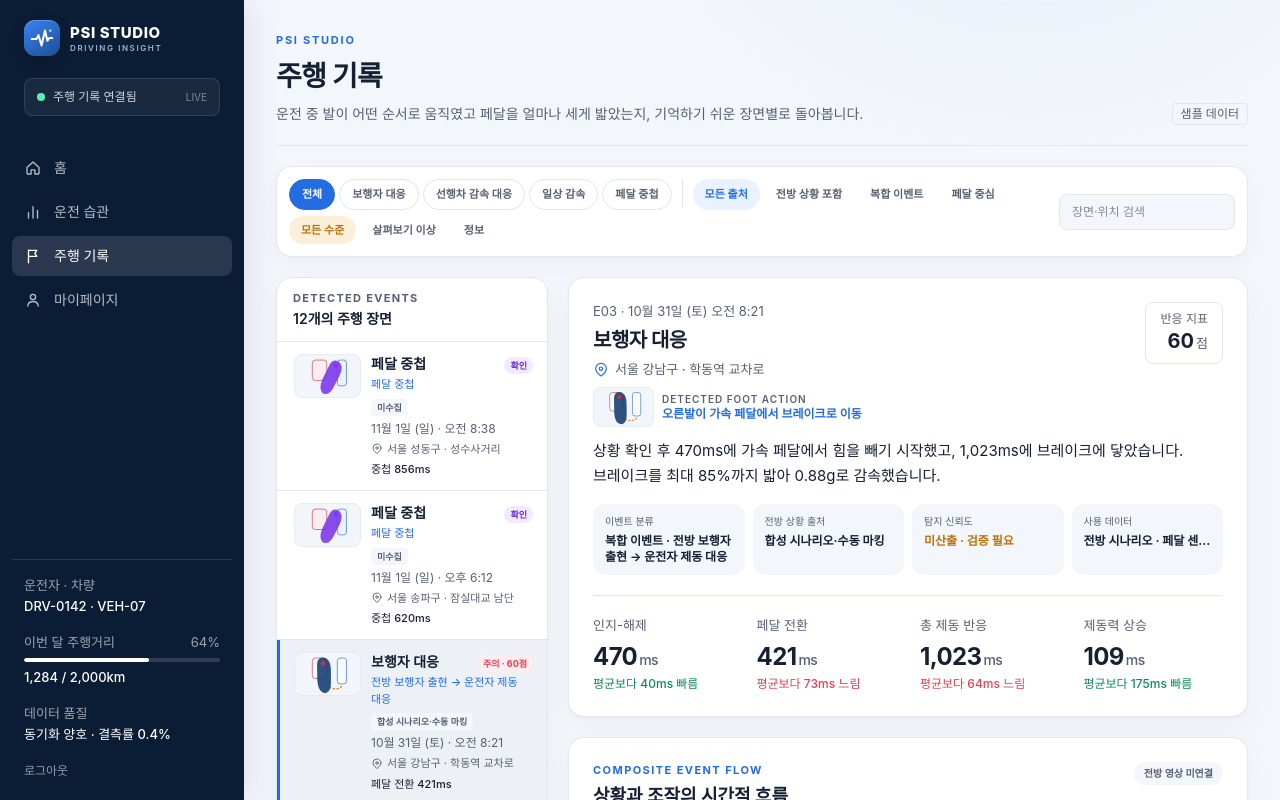
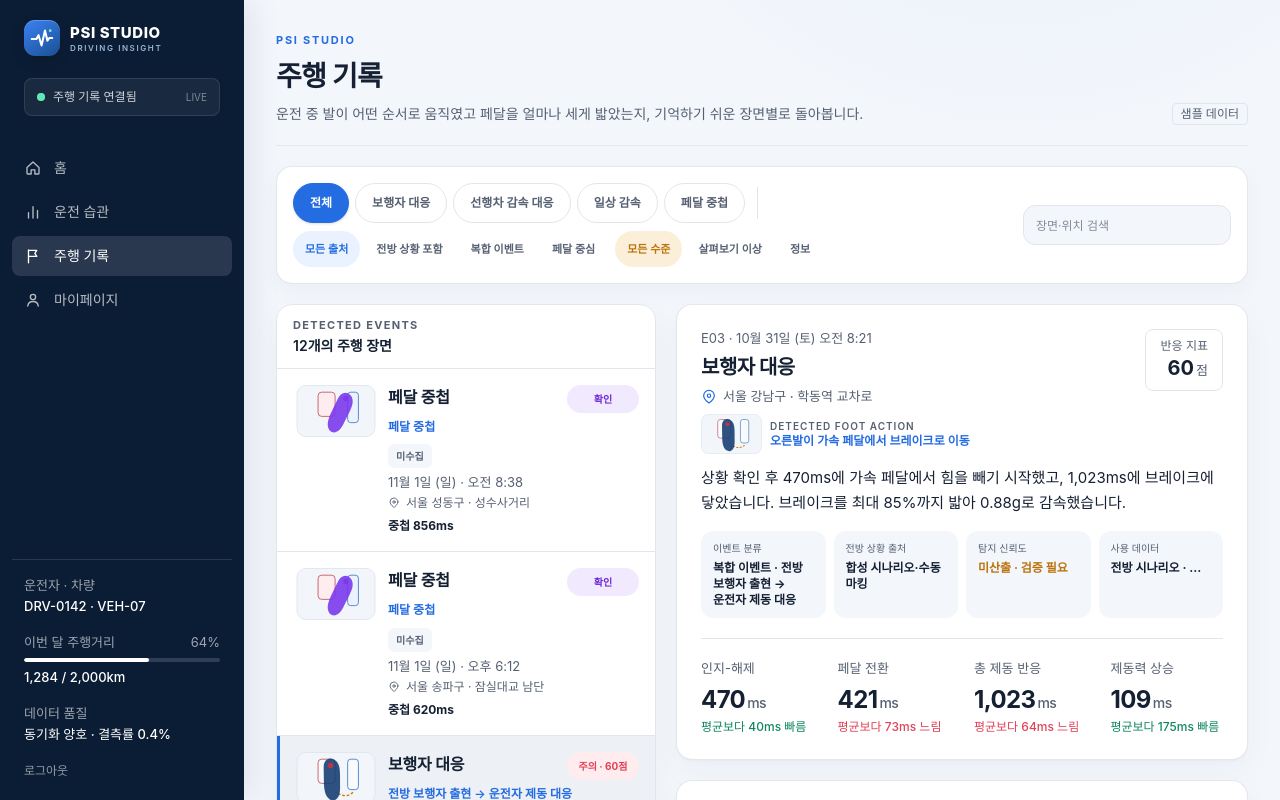
Before and after one commit to Happy-Day-HaHa/PSI-Drive, a Next.js app in the folder apps/web/: page /events in a window 1280 px wide. Shown: the top 800 px of the page. Built offline with nearby package versions, Linux system fonts and the light colour scheme; a web font is replaced by a local one.

Commit message:
fix(web): widen event list and center filters

```diff
--- a/apps/web/src/components/EventsExplorer.tsx
+++ b/apps/web/src/components/EventsExplorer.tsx
@@ -121,24 +121,24 @@ export function EventsExplorer() {
           action={<SampleBadge />}
         />
       </div>
-      <div className="hidden rounded-2xl border border-line/90 bg-white p-3 shadow-[0_8px_22px_rgba(15,31,54,.035)] xl:grid xl:grid-cols-[minmax(0,1fr)_auto] xl:items-center xl:gap-3">
-        <div className="flex min-w-0 flex-wrap gap-1.5">
-          <div className="flex flex-wrap gap-1" role="group" aria-label="주행 장면 유형 필터">
+      <div className="hidden rounded-2xl border border-line/90 bg-white p-4 shadow-[0_8px_22px_rgba(15,31,54,.035)] xl:grid xl:grid-cols-[minmax(0,1fr)_auto] xl:items-center xl:gap-4">
+        <div className="flex min-w-0 flex-wrap items-center gap-2">
+          <div className="flex flex-wrap items-center gap-1.5" role="group" aria-label="주행 장면 유형 필터">
             {filters.map((item) => (
-              <button key={item.key} type="button" aria-pressed={filter === item.key} onClick={() => setFilter(item.key)} className={`shrink-0 rounded-full border px-3 py-1.5 text-[11px] font-semibold whitespace-nowrap transition-colors ${filter === item.key ? "border-brand bg-brand text-white" : "border-line bg-card text-muted hover:text-ink"}`}>{item.label}</button>
+              <button key={item.key} type="button" aria-pressed={filter === item.key} onClick={() => setFilter(item.key)} className={`inline-flex min-h-10 shrink-0 items-center justify-center rounded-full border px-4 text-center text-[12px] leading-none font-semibold whitespace-nowrap transition-colors ${filter === item.key ? "border-brand bg-brand text-white shadow-sm" : "border-line bg-card text-muted hover:border-[#cbd8e8] hover:text-ink"}`}>{item.label}</button>
             ))}
           </div>
-          <span className="mx-1 h-7 w-px bg-line" aria-hidden />
-          <div className="flex flex-wrap gap-1" role="group" aria-label="데이터 출처 필터">
-            {sourceFilters.map((item) => <button key={item.key} type="button" aria-pressed={sourceFilter === item.key} onClick={() => setSourceFilter(item.key)} className={`rounded-full px-3 py-1.5 text-[11px] font-semibold transition ${sourceFilter === item.key ? "bg-[#eaf2ff] text-brand" : "text-muted hover:bg-canvas"}`}>{item.label}</button>)}
+          <span className="mx-1 h-8 w-px bg-line" aria-hidden />
+          <div className="flex flex-wrap items-center gap-1" role="group" aria-label="데이터 출처 필터">
+            {sourceFilters.map((item) => <button key={item.key} type="button" aria-pressed={sourceFilter === item.key} onClick={() => setSourceFilter(item.key)} className={`inline-flex min-h-9 items-center justify-center rounded-full px-3 text-center text-[11px] leading-none font-semibold transition ${sourceFilter === item.key ? "bg-[#eaf2ff] text-brand" : "text-muted hover:bg-canvas"}`}>{item.label}</button>)}
           </div>
-          <div className="flex flex-wrap gap-1" role="group" aria-label="주의 수준 필터">
-            {severityFilters.map((item) => <button key={item.key} type="button" aria-pressed={severityFilter === item.key} onClick={() => setSeverityFilter(item.key)} className={`rounded-full px-3 py-1.5 text-[11px] font-semibold transition ${severityFilter === item.key ? "bg-caution-soft text-caution" : "text-muted hover:bg-canvas"}`}>{item.label}</button>)}
+          <div className="flex flex-wrap items-center gap-1" role="group" aria-label="주의 수준 필터">
+            {severityFilters.map((item) => <button key={item.key} type="button" aria-pressed={severityFilter === item.key} onClick={() => setSeverityFilter(item.key)} className={`inline-flex min-h-9 items-center justify-center rounded-full px-3 text-center text-[11px] leading-none font-semibold transition ${severityFilter === item.key ? "bg-caution-soft text-caution" : "text-muted hover:bg-canvas"}`}>{item.label}</button>)}
           </div>
         </div>
-        <label className="relative block"><span className="sr-only">이벤트 검색</span><input type="search" value={query} onChange={(input) => setQuery(input.target.value)} placeholder="장면·위치 검색" className="h-9 w-44 rounded-lg border border-line bg-canvas px-3 text-xs outline-none placeholder:text-muted/70 focus:border-brand focus:bg-white" /></label>
+        <label className="relative block"><span className="sr-only">이벤트 검색</span><input type="search" value={query} onChange={(input) => setQuery(input.target.value)} placeholder="장면·위치 검색" className="h-10 w-52 rounded-xl border border-line bg-canvas px-3 text-xs outline-none placeholder:text-muted/70 focus:border-brand focus:bg-white" /></label>
       </div>
-      <div className="grid min-h-0 grid-cols-1 items-start gap-5 overflow-hidden xl:grid-cols-[272px_minmax(0,1fr)] xl:overflow-visible">
+      <div className="grid min-h-0 grid-cols-1 items-start gap-5 overflow-hidden xl:grid-cols-[380px_minmax(0,1fr)] xl:overflow-visible">
         <nav aria-label="주행 장면 목록" className="hidden min-w-0 overflow-hidden rounded-2xl border border-line bg-card shadow-[0_12px_32px_rgba(15,31,54,0.04)] xl:sticky xl:top-6 xl:block">
           <div className="border-b border-line px-4 py-3">
             <p className="text-[11px] font-bold tracking-[0.12em] text-muted uppercase">Detected events</p>
@@ -158,24 +158,24 @@ export function EventsExplorer() {
                     type="button"
                     aria-current={active ? "true" : undefined}
                     onClick={() => select(event.id)}
-                    className={`block h-full w-full border-y-0 border-r-0 border-l-[3px] px-3.5 py-3 text-left transition-colors ${
+                    className={`block h-full w-full border-y-0 border-r-0 border-l-[3px] px-4 py-4 text-left transition-colors ${
                       active ? "border-brand bg-track/70" : "border-line bg-white hover:bg-canvas lg:border-transparent"
                     }`}
                   >
-                    <span className="flex gap-2.5">
-                      <PedalEventIcon type={event.type} className="h-[44px] w-[67px] shrink-0" />
+                    <span className="flex items-start gap-3">
+                      <PedalEventIcon type={event.type} className="h-[52px] w-[80px] shrink-0" />
                       <span className="min-w-0 flex-1">
-                        <span className="flex items-baseline justify-between gap-2">
-                          <span className="text-sm font-semibold">{eventTypeLabels[event.type]}</span>
-                          <span className={`rounded-full px-1.5 py-0.5 text-[9px] font-bold ${level.className}`}>{level.label}{event.score !== null ? ` · ${event.score}점` : ""}</span>
+                        <span className="flex items-start justify-between gap-3">
+                          <span className="pt-0.5 text-base leading-5 font-bold tracking-[-.01em]">{eventTypeLabels[event.type]}</span>
+                          <span className={`inline-flex min-h-7 min-w-[72px] shrink-0 items-center justify-center rounded-full px-2 text-center text-[10px] leading-none font-bold ${level.className}`}>{level.label}{event.score !== null ? ` · ${event.score}점` : ""}</span>
                         </span>
-                        <span className="mt-0.5 block text-[11px] font-medium text-brand">{analysis.subtype}</span>
-                        <span className="mt-1 inline-flex rounded bg-canvas px-1.5 py-0.5 text-[9px] font-semibold text-muted">{analysis.frontSource}</span>
-                        <span className="mt-1 block text-xs text-muted">{event.date} · {event.time}</span>
-                        <span className="mt-1 flex items-center gap-1 text-[11px] text-muted">
+                        <span className="mt-1 block text-[12px] leading-relaxed font-semibold text-brand">{analysis.subtype}</span>
+                        <span className="mt-2 inline-flex min-h-6 items-center justify-center rounded-md bg-canvas px-2 text-center text-[10px] leading-none font-semibold text-muted">{analysis.frontSource}</span>
+                        <span className="mt-2 block text-[13px] leading-none text-muted">{event.date} · {event.time}</span>
+                        <span className="mt-2 flex items-center gap-1.5 text-[12px] leading-none text-muted">
                           <PinIcon className="size-3 shrink-0" />{eventLocation(event)}
                         </span>
-                        <span className="mt-1 block text-[11px] font-medium text-ink">{keyFigure(event)}</span>
+                        <span className="mt-2 block text-[12px] font-bold text-ink">{keyFigure(event)}</span>
                       </span>
                     </span>
                   </button>
```
